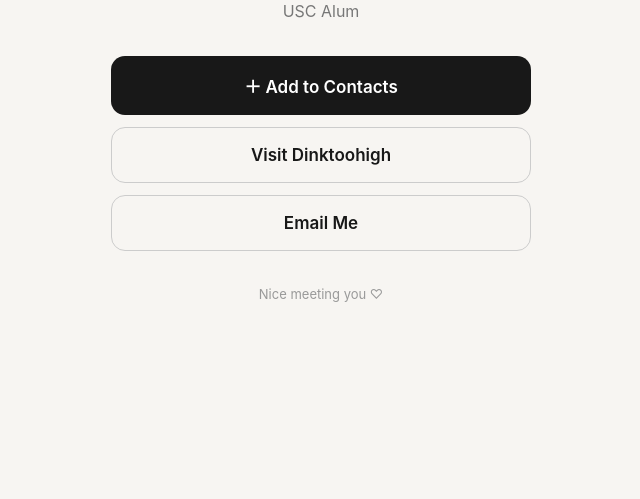
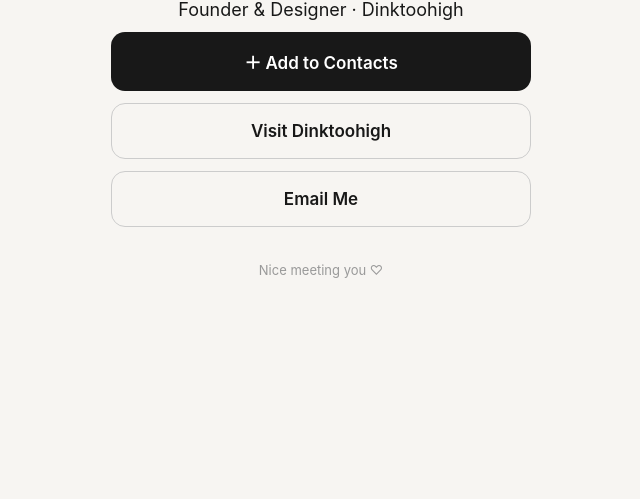
Before and after one commit to kongilicious/contact-vcf, a plain HTML site: page index.html in a window 1280 px wide. Shown: the part 301-800 px from the top of the page, without its empty margins (319-959 px from the left). Drawn offline with Linux system fonts and the light colour scheme.

Commit message:
Update index.html

```diff
--- a/index.html
+++ b/index.html
@@ -76,9 +76,7 @@
     Founder & Designer · Dinktoohigh
   </div>
 
-  <div class="alum">
-    USC Alum
-  </div>
+
 
   <a class="button primary" href="Helen-Kong.vcf">
     ＋ Add to Contacts
```
